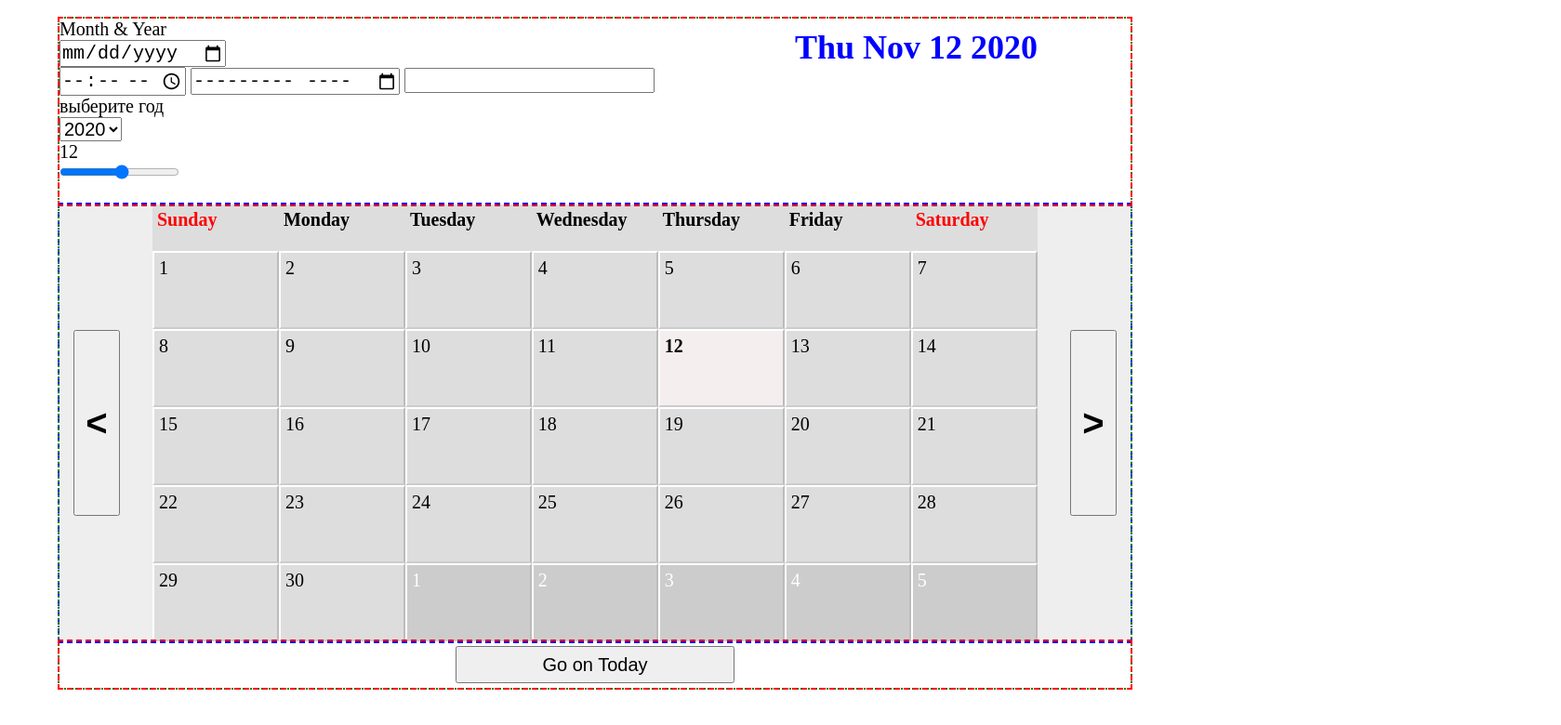
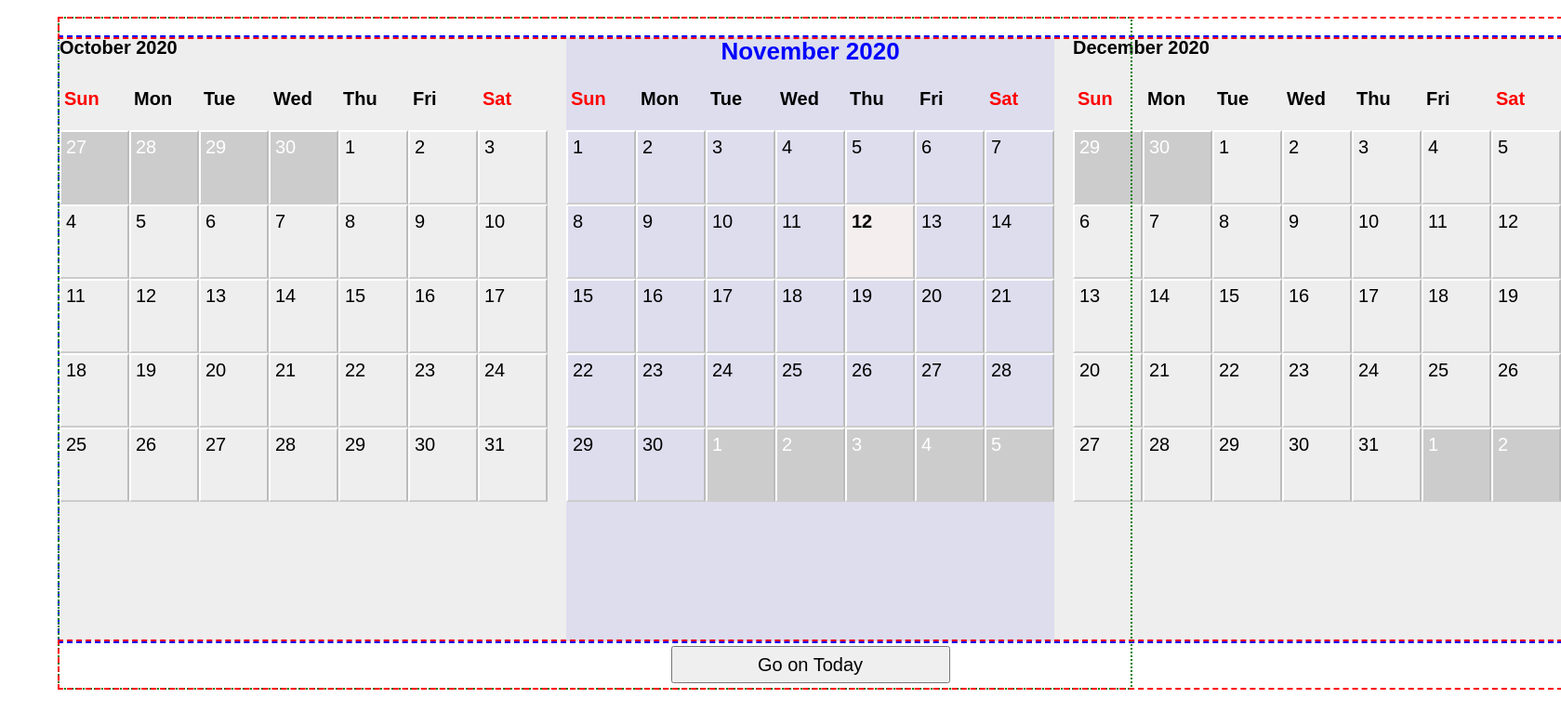
Before and after one commit to Falconoff/calendar, a plain HTML site: page index.html in a window 1280 px wide. Shown: the whole page at 93% size, 1679 px wide, since content can reach past the window. Drawn offline with Linux system fonts and the light colour scheme.

Commit message:
add prev/next months

```diff
--- a/index.html
+++ b/index.html
@@ -1,7 +1,7 @@
 <!DOCTYPE html>
 <html>
 <head>
-	<title>calendar</title>
+	<title>month</title>
 	<meta charset="utf-8">
 
 	<link rel="stylesheet" type="text/css" href="style.css">
@@ -11,13 +11,13 @@
 
 <main>
 	<header>
-			Month & Year <br>
+		<!-- Month & Year <br>
 		<input type="date" name="date"><br>
 		<input type="time" name="time">
 		<input name="month" type="month">
 		<input type="text" name="textmy" size="20" maxlength="6" spaceholder="Текст">
-			<p>выберите год</p>
-			<form>
+		<p>выберите год</p> -->
+		<!-- <form>
 			<select name="month">
 				<option value="2020" selected>2020</option>
 				<option value="2020">2021</option>
@@ -26,40 +26,76 @@
 				<option value="2020">2024</option>
 				<option value="2020">2025</option>
 			</select>
-			</form>
+		</form> -->
 
 		<!-- ползунок -->
-			<p id="hour">12</p>
-			<input type="range" id="nr" min="0" max="23" step="1" class="myRange" oninput="catchNumber()" name="">
+		<!-- <p id="hour">12</p>
+		<input type="range" id="nr" min="0" max="23" step="1" class="myRange" oninput="catchNumber()" name=""> -->
 
-			<h3 class="showDate"></h3>
+		<!-- <h3 class="showDate"></h3> -->
 	</header>
+
+
 	<div class="container">
-				<div class="arrow">
+		<!-- <div class="arrow">
 			<button class="arrow__prev">&lt;</button>
+		</div> -->
+
+		<div class="month-prev">
+			<h3 class="showDatePrev"></h3>
+			<div class="month__week">
+				<div class="month__week-day holiday">Sun</div>
+				<div class="month__week-day">Mon</div>
+				<div class="month__week-day">Tue</div>
+				<div class="month__week-day">Wed</div>
+				<div class="month__week-day">Thu</div>
+				<div class="month__week-day">Fri</div>
+				<div class="month__week-day holiday">Sat</div>
 			</div>
-				<div class="calendar">
-
-					<div class="calendar__week">
-						<div class="calendar__week-day holiday">Sunday</div>
-						<div class="calendar__week-day">Monday</div>
-						<div class="calendar__week-day">Tuesday</div>
-						<div class="calendar__week-day">Wednesday</div>
-						<div class="calendar__week-day">Thursday</div>
-						<div class="calendar__week-day">Friday</div>
-						<div class="calendar__week-day holiday">Saturday</div>
-					</div>
-					<div class="calendar__dates">
-
+			<div class="month-prev__dates">
 			</div>
 		</div>
-				<div class="arrow">
-					<button class="arrow__next">&gt;</button>
+
+		<div class="month-current">
+			<h3 class="showDateNow"></h3>
+			<div class="month__week">
+				<div class="month__week-day holiday">Sun</div>
+				<div class="month__week-day">Mon</div>
+				<div class="month__week-day">Tue</div>
+				<div class="month__week-day">Wed</div>
+				<div class="month__week-day">Thu</div>
+				<div class="month__week-day">Fri</div>
+				<div class="month__week-day holiday">Sat</div>
+			</div>
+			<div class="month-current__dates">
 			</div>
 		</div>
+
+
+		<div class="month-next">
+			<h3 class="showDateNext"></h3>
+			<div class="month__week">
+				<div class="month__week-day holiday">Sun</div>
+				<div class="month__week-day">Mon</div>
+				<div class="month__week-day">Tue</div>
+				<div class="month__week-day">Wed</div>
+				<div class="month__week-day">Thu</div>
+				<div class="month__week-day">Fri</div>
+				<div class="month__week-day holiday">Sat</div>
+			</div>
+			<div class="month-next__dates">
+			</div>
+		</div>
+
+		<!-- <div class="arrow">
+			<button class="arrow__next">&gt;</button>
+		</div> -->
+	</div>
+
+
+
 	<footer>
 		<button class="btn-today">Go on Today</button>
-
 	</footer>
 </main>
 
--- a/script_cal.js
+++ b/script_cal.js
@@ -39,10 +39,17 @@
 
 // -------------- РАБОЧИЕ ПРОБЫ ---------------------------
 
-let showDateBlock = document.querySelector(".showDate"); // отобразим над календарём дату
+let showDatePrev = document.querySelector(".showDatePrev"); // отобразим над календарём дату предыдущего месяца
+let showDateNow = document.querySelector(".showDateNow"); // отобразим над календарём дату текщего месяца
+let showDateNext = document.querySelector(".showDateNext"); // отобразим над календарём дату следующего месяца
+
+let months = ["January", "February", "March", "April", "May", "June", "July", "August", "September", "October", "November", "December"];
+
 let btnPrev  = document.querySelector(".arrow__prev");   // кнопка перехода на предыдущий месяц
 let btnNext  = document.querySelector(".arrow__next");   // кнопка перехода на следущий месяц
-let dates = document.querySelector(".calendar__dates");  // поле календаря для ячеек с датами
+let monthNow = document.querySelector(".month-current__dates");  // поле календаря для ячеек с датами
+let monthPrev = document.querySelector(".month-prev__dates"); // даты предыдущего месяца
+let monthNext = document.querySelector(".month-next__dates"); // даты следующего месяца
 let btnToday  = document.querySelector(".btn-today");    // кнопка перехода на текущий месяц
 
 	let selectedYear, yearToday;
@@ -59,11 +66,14 @@ function showCurrentMonth() {
 	selectedMonth = monthToday = today.getMonth();
 	selectedDate = dateToday = today.getDate();
 
-	showSelectedMonth(yearToday, monthToday, dateToday); // отображаем текущий месяц в календаре
+	showSelectedMonth(yearToday, monthToday, dateToday, monthNow, showDateNow); // отображаем текущий месяц в календаре
 	// console.log("today is - ", today.toDateString());// отображаем текущий месяц
+	showSelectedMonth(yearToday, monthToday-1, dateToday, monthPrev, showDatePrev);
+	showSelectedMonth(yearToday, monthToday+1, dateToday, monthNext, showDateNext);
 }
 
 
+/*
 // ============ клик на кнопку ПРЕДЫДУЩИЙ месяц ================
 btnPrev.onclick = function() {
 	selectedMonth--;
@@ -77,6 +87,7 @@ btnNext.onclick = function() {
 	console.log("selectedMonth = ", selectedMonth);
 	showSelectedMonth(selectedYear, selectedMonth, selectedDate); // отображаем следущий месяц в календаре
 }
+*/
 
 // ============ клик на кнопку перехода на текущий месяц ================
 btnToday.onclick = function() {
@@ -87,7 +98,7 @@ btnToday.onclick = function() {
 
 // ================== отображаем выбранный месяц в календаре  =================================== //
 
-function showSelectedMonth(year, month, date) {
+function showSelectedMonth(year, month, date, dates, showDateBlock) {
 
 	dates.innerHTML = ""; // очищаем календарь от предыдущего кода
 
@@ -95,8 +106,11 @@ function showSelectedMonth(year, month, date) {
 	let myYear = myDate.getFullYear();			// год
 	let iMonth = myMonth = myDate.getMonth();	// месяц текущий и для сравнения
 
-	console.log("выбран сейчас ", myDate.toDateString());
-	showDateBlock.innerText = myDate.toDateString(); // вывод в хедере над календарем
+	// console.log("выбран сейчас ", myDate.toDateString());
+	console.log("выбран сейчас ", month, year);
+	// showDateBlock.innerText = myDate.toDateString(); // вывод в хедере над календарем
+	showDateBlock.innerText = months[month]+" "+year; // вывод в хедере над календарем
+
 
 	// =========== определяем количество дней в текущем месяце ===========
 	let iDay = 28;	// переменная для цикла
@@ -125,13 +139,13 @@ function showSelectedMonth(year, month, date) {
 
 
 
-	// let dates = document.querySelector(".calendar__dates");  объявлена выше
+	// let dates = document.querySelector(".month__dates");  объявлена выше
 	let i=1;
-	// ВЫВОДИМ ЯЧЕЙКУ предыдущего дня предыдущего месяца <div class="calendar__day disabled">дата</div>
+	// ВЫВОДИМ ЯЧЕЙКУ предыдущего дня предыдущего месяца <div class="month__day disabled">дата</div>
 	while (i <= firstDay) {
 		let prevDate = (new Date(year, month, 1 - i)).getDate(); //получаем дату -1 дня
 		let itemDay = document.createElement("div");
-		itemDay.className = "calendar__day disabled";
+		itemDay.className = "month__day disabled";
 		itemDay.innerText = prevDate;
 		// dates.insertAdjacentElement("afterBegin", itemDay);
 		dates.prepend(itemDay);
@@ -139,35 +153,39 @@ function showSelectedMonth(year, month, date) {
 		// console.log("i=", i);
 	}
 
-	// ВЫВОДИМ ЯЧЕЙКУ дня текущего месяца <div class="calendar__day">дата</div>
+	// ВЫВОДИМ ЯЧЕЙКИ дней текущего месяца <div class="month__day">дата</div>
 	let j=1;
 	while (j <= numDays) {
-		let iDate = (new Date(year, month, j)).getDate(); //получаем дату j-го дня
+		// let iDate = (new Date(year, month, j)).getDate(); //получаем дату j-го дня
 		let itemDay = document.createElement("div");
 
-if (myYear == yearToday && myMonth == monthToday && j == dateToday) {
-	itemDay.className = "calendar__day today";
-} else {
-	itemDay.className = "calendar__day";
-}
-		// itemDay.className = "calendar__day";
-		itemDay.innerText = iDate;
+		// находим совпадение с сегодняшней датой
+		if (myYear == yearToday && myMonth == monthToday && j == dateToday) {
+			itemDay.className = "month__day today";
+		} else {
+			itemDay.className = "month__day";
+		}
+		// itemDay.className = "month__day";
+		// itemDay.innerText = iDate;
+		itemDay.innerText = j;
+
 		// dates.insertAdjacentElement("afterBegin", itemDay);
 		dates.append(itemDay);
 		j++;
 	}
 
-	// ВЫВОДИМ ЯЧЕЙКУ следущего дня следущего месяца <div class="calendar__day disabled">дата</div>
+	// ВЫВОДИМ ЯЧЕЙКУ следущего дня следущего месяца <div class="month__day disabled">дата</div>
 	let diff = 6 - lastDay; // сколько надо добавить ячеек до конца недели
 	// console.log("надо добавить diff=", diff);
 
 	let d = 1;
 	while (d <= diff) {
+		// let nextDate = (new Date(year, month, numDays + d)).getDate(); //получаем дату next дня
+		let itemDay = document.createElement("div");
+		itemDay.className = "month__day disabled";
+		// itemDay.innerText = nextDate;
+		itemDay.innerText = d;
 
-		let nextDate = (new Date(year, month, numDays + d)).getDate(); //получаем дату next дня
-		let itemDay = document.createElement("div");
-		itemDay.className = "calendar__day disabled";
-		itemDay.innerText = nextDate;
 		dates.append(itemDay);
 		d++;
 	}
--- a/style.css
+++ b/style.css
@@ -11,8 +11,10 @@ main {
 	height: 90vh;
 	outline: 2px dotted green;
 
+	font-family: Arial;
+
 	display: grid;
-	grid-template-rows: 200px auto 50px;
+	grid-template-rows: 20px auto 50px;
 	/*grid-template-columns: 200px auto 200px;*/
 }
 
@@ -22,13 +24,7 @@ header, footer{
 	position: relative;
 }
 
-.showDate {
-	position: absolute;
-	top: 10px;
-	right: 100px;
-	font-size: 36px;
-	color: blue;
-}
+
 
 
 
@@ -41,7 +37,7 @@ grid-column: 1/-1;
 
 	display: grid;
 	/*grid-template-rows: 100%;*/
-	grid-template-columns: 80px auto 80px;
+	grid-template-columns: auto auto auto;
 	column-gap: 20px;
 }
 
@@ -59,19 +55,41 @@ grid-column: 1/-1;
 	/*margin: auto;*/
 }
 
-.calendar {
-	background-color: #ddd;
+
+/* текущий месяц */
+.month-current {
+	background-color: #dde;
 
 	display: grid;
-	grid-template-rows: 50px auto;
+	grid-template-rows: 50px 50px 400px;
 	/*grid-template-columns: 14.28% 14.28% 14.28% 14.28% 14.28% 14.28% 14.28%;*/
 }
 
-.calendar__week, .calendar__dates {
+.month-prev,
+.month-next {
 	display: grid;
-	grid-template-columns: 14.28% 14.28% 14.28% 14.28% 14.28% 14.28% 14.28%;
+	grid-template-rows: 50px 50px 400px;
 }
-.calendar__week-day {
+
+/* текущая дата над месяцем */
+.showDateNow {
+	/*position: absolute;
+	top: 10px;
+	right: 100px;*/
+	font-size: 26px;
+	color: blue;
+	text-align: center;
+}
+
+.month__week,
+.month-current__dates,
+.month-prev__dates,
+.month-next__dates {
+	display: grid;
+	/*grid-template-columns: 14.28% 14.28% 14.28% 14.28% 14.28% 14.28% 14.28%;*/
+	grid-template-columns: 75px 75px 75px 75px 75px 75px 75px;
+}
+.month__week-day {
 	font-weight: bold;
 	/*font-size: 1.5em;*/
 	padding: 5px;
@@ -81,7 +99,8 @@ grid-column: 1/-1;
 	color: red;
 }
 
-.calendar__day {
+/* ячейка дня в календаре */
+.month__day {
 	/*height: 100px;
 	width: 100px;*/
 	/*outline: 1px solid #0f0;*/
@@ -92,7 +111,7 @@ grid-column: 1/-1;
 	border-right: 2px solid #bbb;
 	border-left: 2px solid #fff;
 	padding: 5px;
-	cursor: pointer;
+	/*cursor: pointer;*/
 }
 
 .today {
```
Lines whose indentation alone changed are shown as unchanged.
